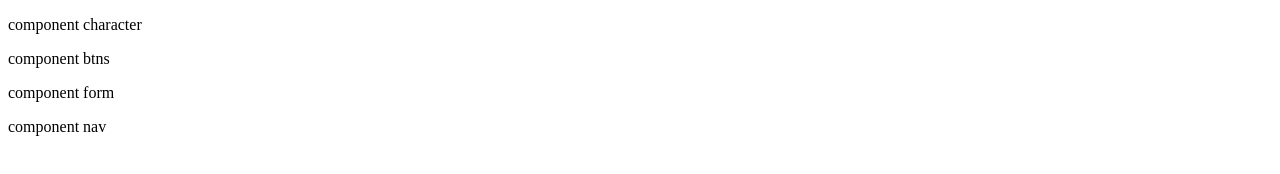
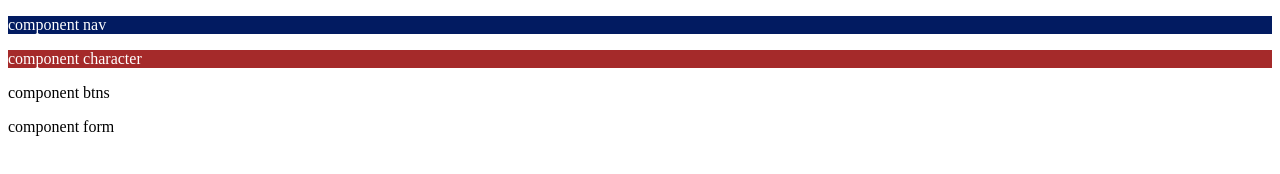
Before and after one commit to Axelito02/DCA-2, a website with bundled scripts: page Taller1/dist/index.html in a window 1280 px wide. Built offline with nearby package versions, Linux system fonts and the light colour scheme; files whose address does not match are found by name.

Commit message:
update files

```diff
--- a/Taller1/src/components/actionBtn/style.css
+++ /dev/null
@@ -1,4 +0,0 @@
-*{
-    background-color: blue;
-    color: white;
-}
--- a/Taller1/src/components/characters/characters.js
+++ b/Taller1/src/components/characters/characters.js
@@ -10,7 +10,7 @@ class Character extends HTMLElement {
 
     render(){
         this.shadowRoot.innerHTML = `
-        <link rel="stylesheet" href="./components/characters/characters.css">
+        <link rel="stylesheet" href="./styles/character.css">
         <p>component character</p>`
     }
 }
--- a/Taller1/src/components/characters/style.css
+++ /dev/null
@@ -1,4 +0,0 @@
-*{
-    color: brown;
-    background-color: blue;
-}
--- a/Taller1/src/components/nav/nav.js
+++ b/Taller1/src/components/nav/nav.js
@@ -9,7 +9,9 @@ class Nav extends HTMLElement {
     }
 
     render(){
-        this.shadowRoot.innerHTML = `<p>component nav</p>`
+        this.shadowRoot.innerHTML = `
+        <link rel="stylesheet" href="./styles/nav.css">
+        <p>component nav</p>`
     }
 }
 
--- a/Taller1/src/index.css
+++ /dev/null
@@ -1,5 +0,0 @@
-*{
-    padding: 0px;
-    margin: 0px;
-    background-color: brown;
-}
--- a/Taller1/src/index.js
+++ b/Taller1/src/index.js
@@ -12,10 +12,11 @@ class App extends HTMLElement {
 
     render(){
         this.shadowRoot.innerHTML = `
+
+            <comp-nav></comp-nav>
             <comp-character></comp-character>
             <comp-btns></comp-btns>
             <comp-form></comp-form>
-            <comp-nav></comp-nav>
         `
     }
 }
```
Also changed, not shown: Taller1/dist/index.html, Taller1/dist/main.js, Taller1/dist/styles/actionBtn.css (added), Taller1/dist/styles/character.css (added), Taller1/dist/styles/form.css (added), Taller1/dist/styles/nav.css (added), Taller1/src/img/faviconV2.png (added).
